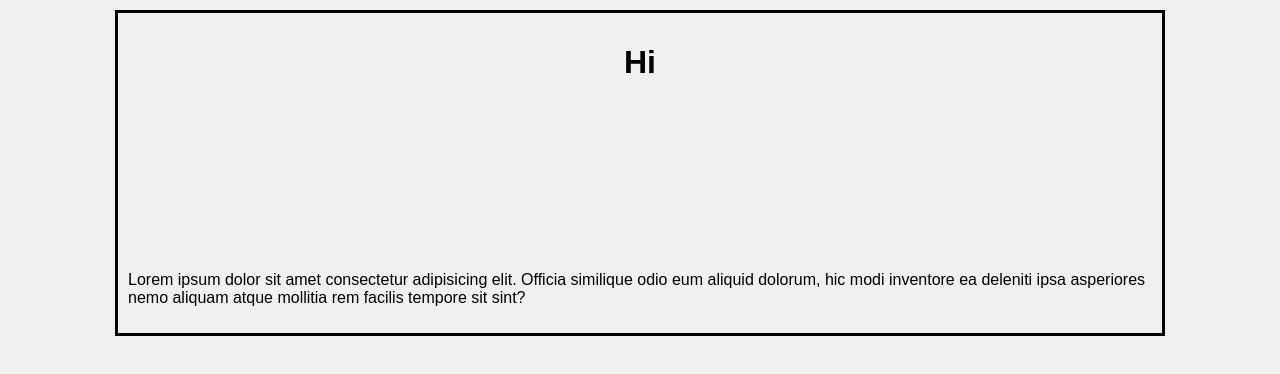
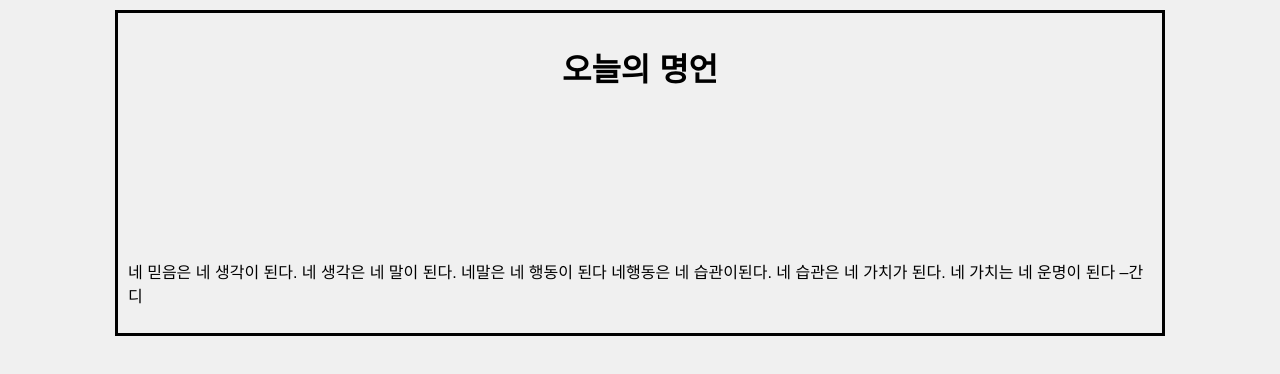
Before and after one commit to ShinMini/lesson_for_children-main, a plain HTML site: page index.html in a window 1280 px wide. Drawn offline with Linux system fonts and the light colour scheme.

Commit message:
Update index.html

```diff
--- a/index.html
+++ b/index.html
@@ -3,7 +3,6 @@
 
 <head>
   <meta charset="UTF-8" />
-
   <meta name="viewport" content="width=device-width, initial-scale=1.0" />
   <title>template 4</title>
 
@@ -12,19 +11,18 @@
 </head>
 
 <body>
-
+  <!-- <img class="background_image" src="imgs/bg_blue_sky.png" alt="background blue sky img"> -->
   <div class="큰박스 background_image">
-
-    <!-- <img class="background_image" src="imgs/bg_blue_sky.png" alt="background blue sky img"> -->
-    <h1>Hi</h1>
-
-    <p>Lorem ipsum dolor sit amet consectetur adipisicing elit. Officia similique odio eum aliquid dolorum, hic modi
-      inventore ea deleniti ipsa asperiores nemo aliquam atque mollitia rem facilis tempore sit sint?</p>
-
+    <h1>오늘의 명언</h1>
+    <p>
+      네 믿음은 네 생각이 된다.
+      네 생각은 네 말이 된다.
+      네말은 네 행동이 된다 네행동은 네 습관이된다.
+      네 습관은 네 가치가 된다.
+      네 가치는 네 운명이 된다
+      –간디
+    </p>
   </div>
-
-
-
 </body>
 
 </html>
```
